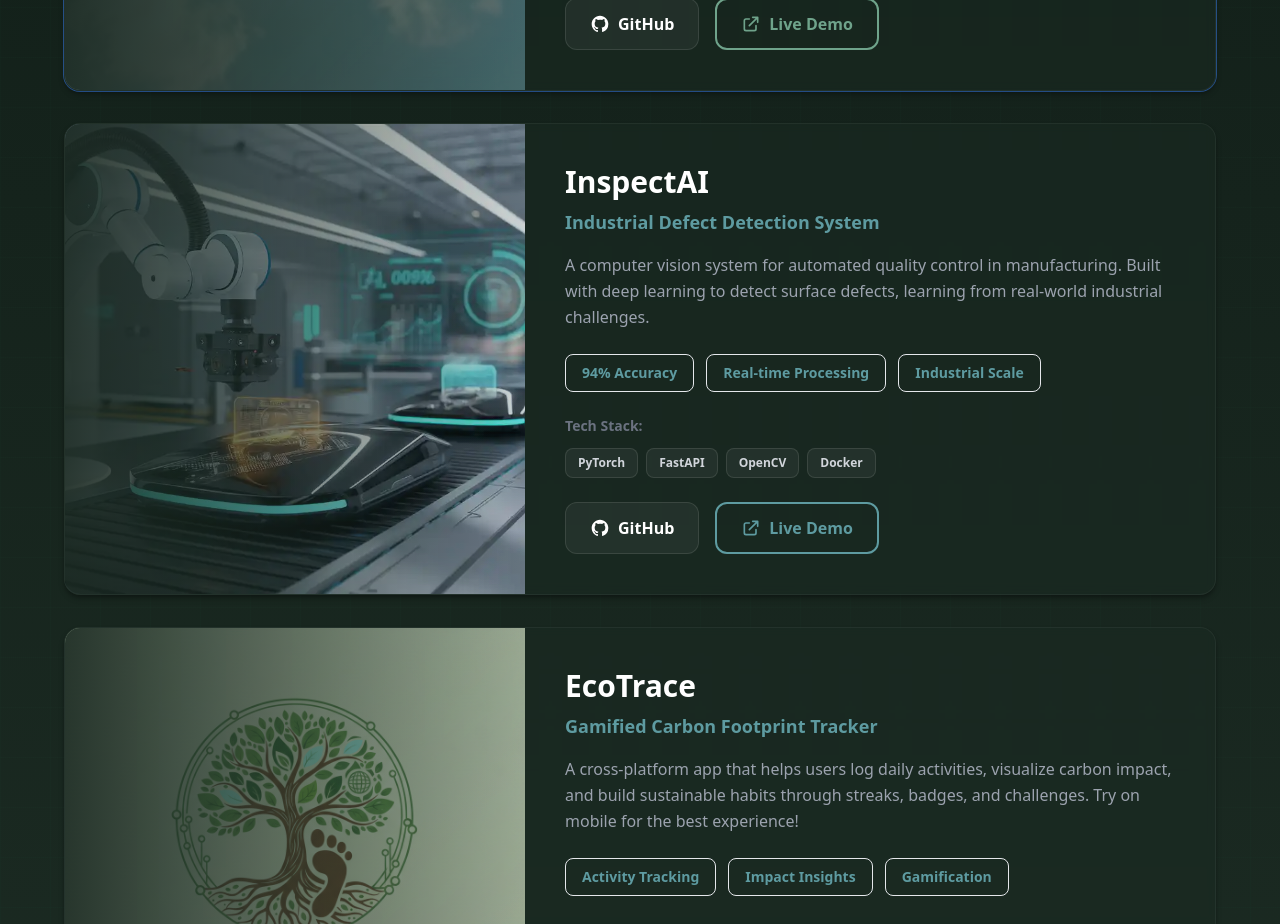
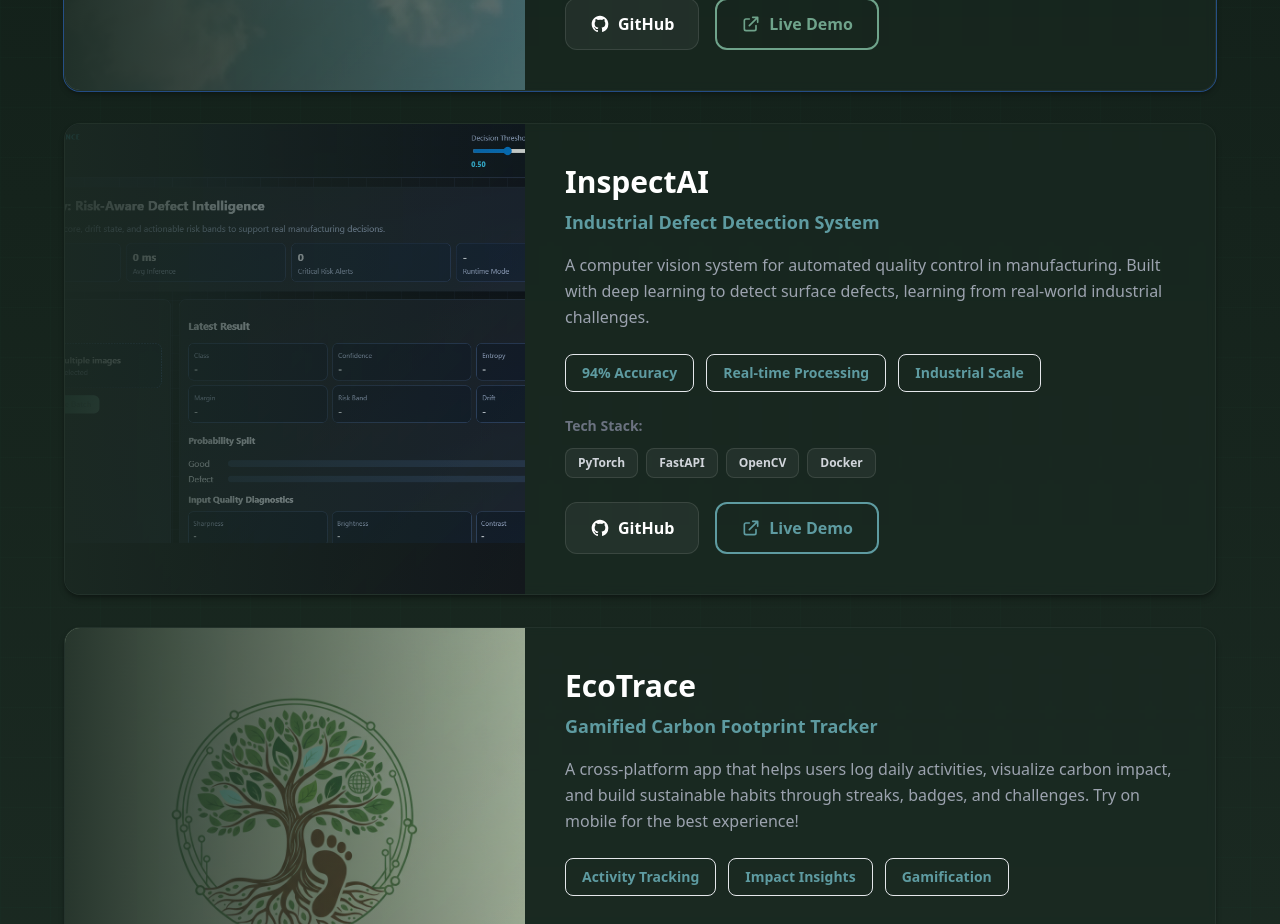
Before and after one commit to qaim-b/newportfolio, a Next.js app: page / in a window 1280 px wide. Shown: the part 2760-3684 px from the top of the page. Built offline with nearby package versions, Linux system fonts and the light colour scheme.

Commit message:
Update InspectAI project image

```diff
--- a/components/Projects.tsx
+++ b/components/Projects.tsx
@@ -51,7 +51,7 @@ export default function Projects() {
       github: "https://github.com/qaim-b/InspectAI",
       demo: "https://inspectai-one.vercel.app",
       highlight: false,
-      image: "/images/project-1.png",
+      image: "/images/inspectai-new.png",
       accentColor: "accent-cyan",
     },
     {
```
Also changed, not shown: public/images/inspectai-new.png (added).
